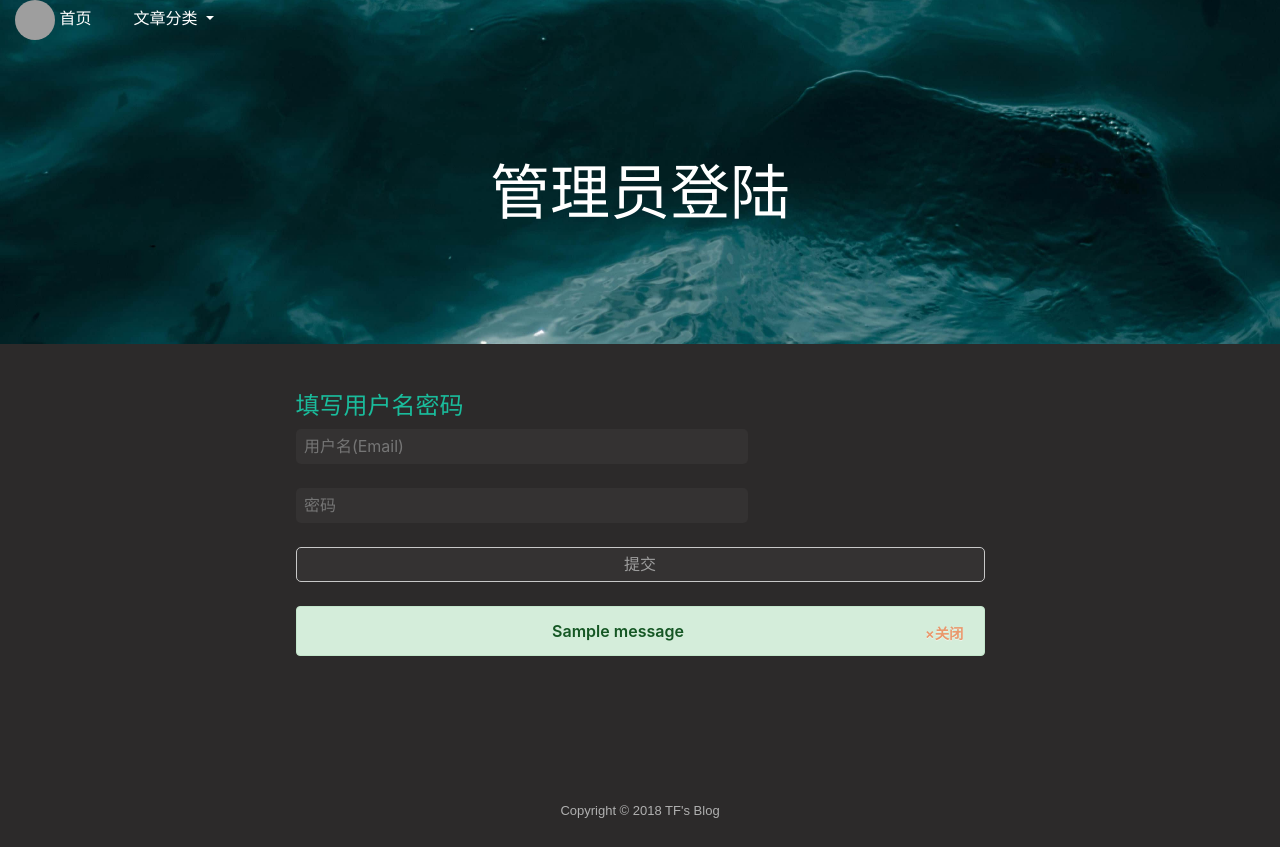
After one commit to hopeaktian/blog-flask, a Flask app: page /login/ in a window 1280 px wide. The commit adds this page. Run offline with Flask 2, Linux system fonts and the light colour scheme; tables that the repository leaves empty hold one stand-in row (values such as "Sample post"); one stand-in notice (Sample message) is shown; some libraries are stand-ins or nearby versions; grey boxes are pictures that could not be loaded.

Commit message:
add login

```diff
--- a/app/__init__.py
+++ b/app/__init__.py
@@ -11,6 +11,7 @@ from config import DevConfig
 from app.models import db, User, Comment, Post, Tag, tags, Access
 from controllers.post import post
 from controllers.writer import writer
+import json
 
 app = Flask(__name__)
 app.config.from_object(DevConfig)
@@ -49,6 +50,16 @@ def index():
         lenth = len(user_Post)
         return render_template('index.html', user_Post=user_Post, lenth=lenth, pagination=pagination, all_access=all_access, title="TF'S BLOG")
 
+@app.before_request
+def check_user():
+    if 'user_name' in session:
+        g.current_user_name = session['user_name']
+        user = User.query.filter(User.Email == session['user_name']).first()
+        g.current_user = user
+
+    else:
+        g.current_user_name = json.dumps(None)
+        g.current_user = None
 
 app.register_blueprint(post)
 app.register_blueprint(writer)
--- a/app/controllers/writer.py
+++ b/app/controllers/writer.py
@@ -87,8 +87,7 @@ def addurl():
         urls = request.form.get("urls")
         emails = request.form.get("emails")
         leavemes = request.form.get("leavemessage")
-        leavemes = str(leavemes)
-        leavemes = leavemes.decode('utf-8')
+        leavemes = leavemes.encode('utf-8')
         try:
             mail_admin(urls, emails, leavemes)
         except:
@@ -98,3 +97,25 @@ def addurl():
             flash(u"提交成功啦，主人已经收到你的请求了哦！ ^_^", category="success")
             # return render_template('addurl.html')
     return render_template('addurl.html')
+
+@writer.route('/login/', methods=['GET', 'POST'])
+def login():
+    if request.method == 'POST':
+        Name = request.form.get("name")
+        Name = Name.encode("utf-8")
+        Password = request.form.get("password")
+        user = User.query.filter(User.Email == Name, User.Password == Password).first()
+        if user:
+            session['user_name'] = user.Name
+            g.current_user = user
+            flash(u"登陆成功啦！ ^_^", category="success")
+            return redirect('/')
+        else:
+            flash(u"登陆失败，请重试！ -_-||", category="warning")
+    return render_template('login.html')
+
+@writer.route("/logout", methods=['GET'])
+def logout():
+    session.pop('user_name', None)
+    g.current_user = None
+    return redirect('/')
--- a/app/models.py
+++ b/app/models.py
@@ -15,9 +15,9 @@ class User(db.Model):
     __tablename__ = 'User'  #表名字默认是类名字的小写版本(如果没有此语句)
 
     Id = db.Column(db.Integer(), primary_key=True)
+    Name = db.Column(db.String(255))
     Password = db.Column(db.String(255))
     Email = db.Column(db.String(255))
-    Tel_Number = db.Column(db.String(255))
     Register_Date = db.Column(db.DateTime, default=datetime.datetime.now)
 
 tags = db.Table('Post_Tags',
--- a/app/templates/base.html
+++ b/app/templates/base.html
@@ -104,7 +104,13 @@
         {% block access %}
 
         {% endblock access %}
+
     </div>
+    {% if g.current_user_name != 'null' %}
+        <div class="row">
+            <label style="color: red;padding-left: 20px;font-size: 12px;">({{ g.current_user_name }})</label>
+        </div>
+    {% endif %}
 
     <!-- 标题 -->
     {% block title %}
--- a/app/templates/index.html
+++ b/app/templates/index.html
@@ -18,7 +18,7 @@
 
 {% block access %}
     <div class="col-md-auto offset-md-7" style="text-align: right">
-        <label class="text-right" style="color: #996699; padding: 6px; font-size: 13px; margin-right: 4px; margin-bottom: 0px;margin-top: 4px">第{{ all_access }}位访客</label>
+        <label class="text-right" style="color: #01b1bec7; padding: 6px; font-size: 13px; margin-right: 4px; margin-bottom: 0px;margin-top: 4px">第{{ all_access }}次浏览</label>
     </div>
 {% endblock access %}
 
--- /dev/null
+++ b/app/templates/login.html
@@ -0,0 +1,117 @@
+{% extends 'base.html' %}
+
+{% block style %}
+    p{
+    font-family: Arial, '华文中宋';
+    font-size: 18px;
+    line-height: 38px;
+    }
+    .message-card-container{
+    width: 689px;
+    margin-right: auto;
+    margin-left: auto;
+    }
+    input{
+    height: 2rem;
+    line-height: 1rem;
+    display: inline-block;
+    padding: .438rem .525rem;
+    border: 0;
+    width: 226px;
+    height: 35px;
+    border-radius: .3125rem;
+    background: #343232;
+    color: #fff;
+    }
+    .text-area{
+    display: inline-block;
+    padding: .438rem .525rem;
+    border: 0;
+    border-radius: .3125rem;
+    background: #343232;
+    color: #fff;
+    overflow-y: visible;
+    margin-top: .625rem;
+    width: 100%;
+    height: 100px;
+    vertical-align: top;
+    resize: none;
+    }
+    .mysubmit{
+    cursor: pointer;
+    /* background: #343232 repeating-linear-gradient(-45deg,#2c2a2a,#2c2a2a 1.125rem,transparent 1.125rem,transparent 2.25rem); */
+    color: #9e9e9e;
+    width: 689px;
+    border: .0625rem solid #c8c8c8;
+    margin: 0 auto;
+    border-radius: .3125rem;
+    display: block;
+    padding: 0 1rem;
+    height: 2.2rem;
+    font-weight: 500;
+    font-family: inherit;
+    -webkit-transition: all .5s ease-out;
+    -moz-transition: all .5s ease-out;
+    -ms-transition: all .5s ease-out;
+    -o-transition: all .5s ease-out;
+    transition: all .5s ease-out;
+    }
+{% endblock style %}
+
+{% block photo %}
+    background: url(../static/img/header2.jpg) center;
+{% endblock photo %}
+
+{% block title %}
+    <h1 class="text-center" style="color: white;font-size: 60px; padding-top: 116px; padding-bottom: 116px; margin-bottom: 0px">管理员登陆</h1>
+{% endblock title %}
+
+{% block content %}
+    <div class="container-fluid" style="background-color: #2c2a2a; padding-bottom: 100px">
+        <br>
+        <br>
+        <div class="message-card-container">
+            <div>
+                <h4 style="color: #1abc9c">填写用户名密码</h4>
+            </div>
+            <form method="post" enctype="multipart/form-data">
+                <div class="row">
+                    <div class="col-md-8">
+                        <input type="text" name="name" placeholder="用户名(Email)" style="width: 452px" required="required">
+                    </div>
+                </div>
+                <br>
+                <div class="row">
+                    <div class="col-md-8">
+                        <input type="password" name="password" required="required" style="width: 452px" placeholder="密码">
+                    </div>
+                </div>
+                <br>
+                <input type="submit" value="提交" class="mysubmit" id="submit" onmouseover="comein()" onmouseout="goout()" style="">
+            </form>
+            <br>
+            <div>
+                {% with messages = get_flashed_messages(with_categories=true) %}
+                    {% if messages %}
+                        {% for category, message in messages %}
+                            <div class="alert alert-{{ category }} alert-dismissible" role="alert">
+                                <button type="button" class="close" data-dismiss="alert" aria-label="Close"><span aria-hidden="true" style="color: orangered; font-size: 60%; font-weight: 600">&times;关闭</span></button>
+                                <div class="text-center" style="font-weight: 600">{{ message }}</div>
+                            </div>
+                        {% endfor %}
+                    {% endif %}
+                {% endwith %}
+
+            </div>
+        </div>
+
+    </div>
+    <script>
+        function comein() {
+            $("#submit").css("color", "#1abc9c");
+        }
+        function goout() {
+            $("#submit").css("color", "#9e9e9e");
+        }
+    </script>
+{% endblock content %}
```
Also changed, not shown: app/controllers/post.py (+8 -2 lines), app/templates/Post_Details.html (+15 -1 lines).
